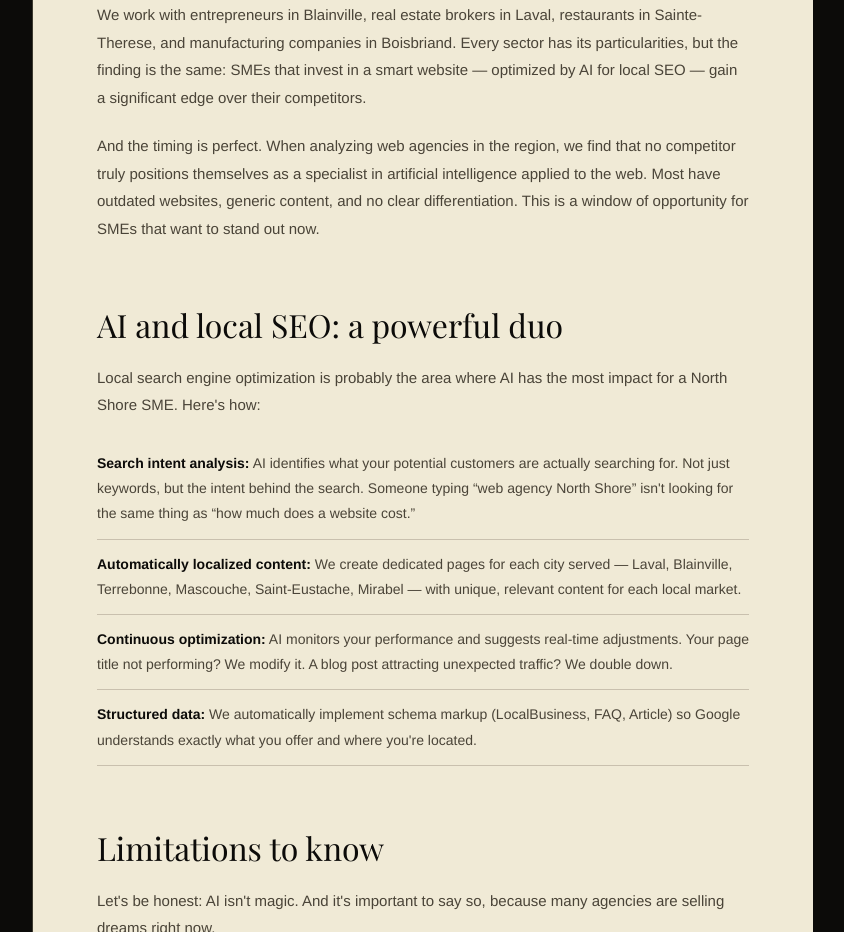
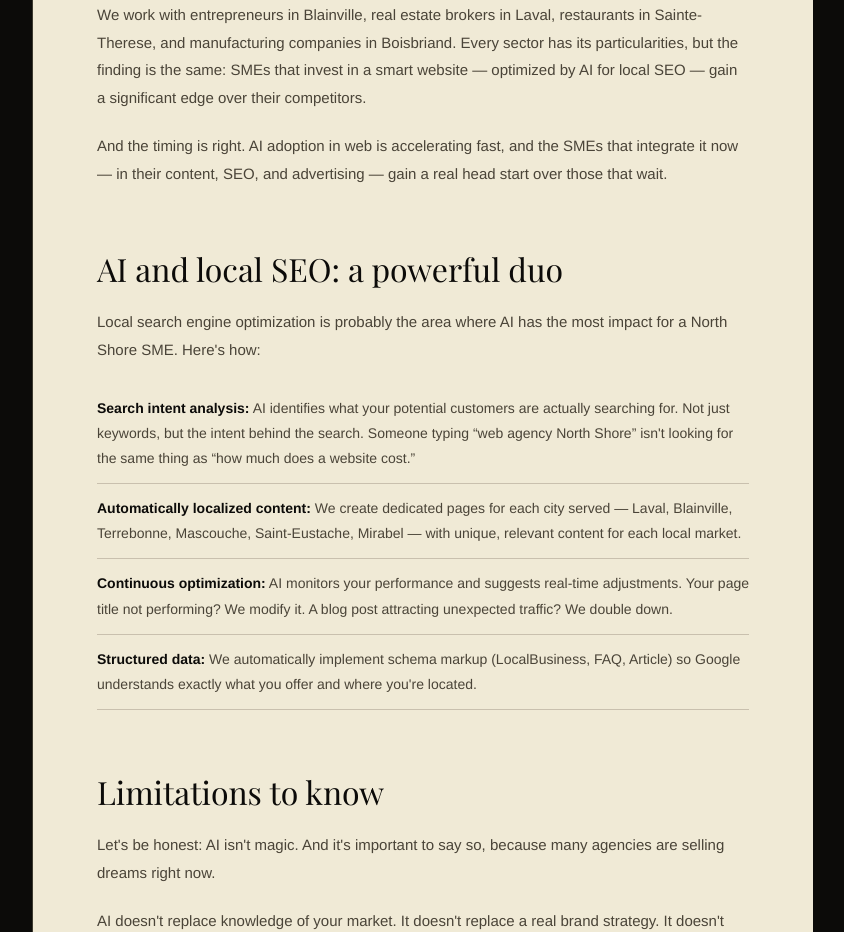
Before and after one commit to vpourdesign/vpourdesign, a Next.js app: page /en/blog/ai-transforms-web-design-sme-north-shore in a window 1280 px wide. Shown: the part 2420-3352 px from the top of the page, without its empty margins (247-1091 px from the left). Built offline with nearby package versions, Linux system fonts and the light colour scheme; a web font is replaced by a local one.

Commit message:
fix: remove competitor-disparaging copy from EN blog article
Co-Authored-By: Claude Sonnet 4.6 <noreply@anthropic.com>

```diff
--- a/app/en/blog/ai-transforms-web-design-sme-north-shore/page.js
+++ b/app/en/blog/ai-transforms-web-design-sme-north-shore/page.js
@@ -138,7 +138,7 @@ export default function BlogArticleAI() {
                 We work with entrepreneurs in Blainville, real estate brokers in Laval, restaurants in Sainte-Therese, and manufacturing companies in Boisbriand. Every sector has its particularities, but the finding is the same: SMEs that invest in a smart website — optimized by AI for local SEO — gain a significant edge over their competitors.
               </p>
               <p>
-                And the timing is perfect. When analyzing web agencies in the region, we find that no competitor truly positions themselves as a specialist in artificial intelligence applied to the web. Most have outdated websites, generic content, and no clear differentiation. This is a window of opportunity for SMEs that want to stand out now.
+                And the timing is right. AI adoption in web is accelerating fast, and the SMEs that integrate it now — in their content, SEO, and advertising — gain a real head start over those that wait.
               </p>
             </section>
 
```
